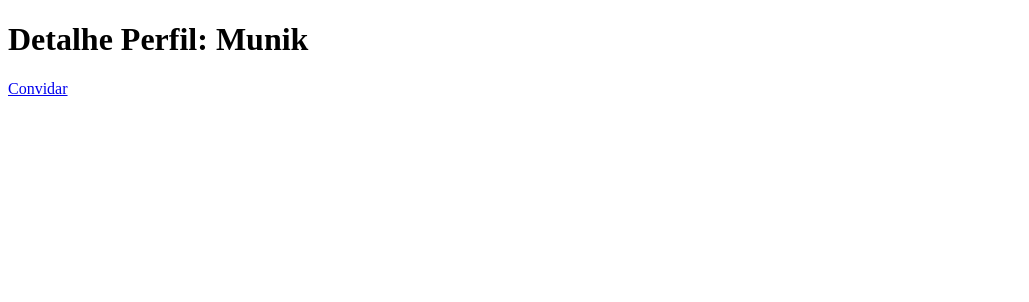
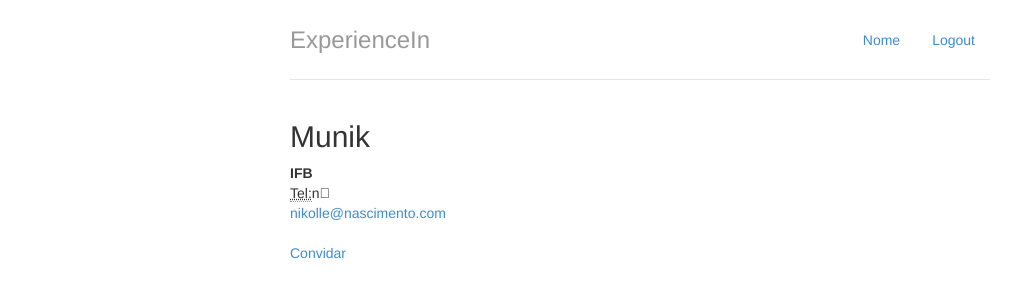
Before and after one commit to nikollelacerda/ppi_materia, a Django app: template experiencein/perfis/templates/perfil.html in a window 1280 px wide. Shown: the top 302 px of the page, without its empty margins (0-1029 px from the left). Run offline with Django 3.2, Linux system fonts and the light colour scheme; the template is opened without the code that fills it: values that come from a table or form of the project are taken from there, others are empty; data comes from the database, SQL or seed files in the repository; parts of the project's set-up code (start-up, migrations or seed data) failed here and were passed over.

Commit message:
Modulo 7

```diff
--- /dev/null
+++ b/experiencein/perfis/templates/base.html
@@ -0,0 +1,27 @@
+{% load staticfiles %}
+<!DOCTYPE html>
+<html lang="pt">
+  <head>
+    <meta charset="utf-8">
+    <meta name="viewport" content="width=device-width">
+    <link href="{% static "styles/bootstrap.css" %}" rel="stylesheet">
+    <link href="{% static "styles/main.css" %}" rel="stylesheet">
+    <title>ExperienceIn</title>
+  </head>
+  <body>
+    <div class="container">
+      <div class="header">
+        <ul class="nav nav-pills pull-right">
+          <li class=""><a href="{% url 'index' %}">Nome</a></li>
+          <li class=""><a href="/logout/">Logout</a></li>
+        </ul>
+        <h3 class="text-muted">ExperienceIn</h3>
+      </div>
+
+      <div class="row content">
+        {% block conteudo %}
+        {% endblock %}
+      </div>
+    </div>
+  </body>
+</html>
--- a/experiencein/perfis/templates/perfil.html
+++ b/experiencein/perfis/templates/perfil.html
@@ -1,11 +1,17 @@
-<!DOCTYPE html>
-<html lang="pt=br">
-    <head>
-        <meta charset="utf-8">
-        <title>ExperienceIn</title>
-    </head>
-    <body>
-        <h1>Detalhe Perfil: {{ perfil.nome }}</h1>
-        <a href="{% url 'convidar' perfil.id %}">Convidar</a>
-    </body>
-</html>
+{% extends "base.html" %}
+
+{% block conteudo %}
+  <div class="row">
+    <div class="col-lg-12">
+      <h2 style="margin-top:0">{{ perfil.nome }}</h2>
+      <address>
+        <strong>{{ perfil.nome_empresa }}</strong>
+        <br>
+        <abbr title="Telefone">Tel:</abbr>{{ perfil.telefone }}
+        <br>
+        <a href="mailto:{{perfil.email}}">{{ perfil.email }}</a>
+      </address>
+      <a href="{% url 'convidar' perfil.id %}">Convidar</a>
+    </div>
+  </div>
+{% endblock %}
```
Also changed, not shown: experiencein/perfis/templates/index.html (+10 -11 lines).
